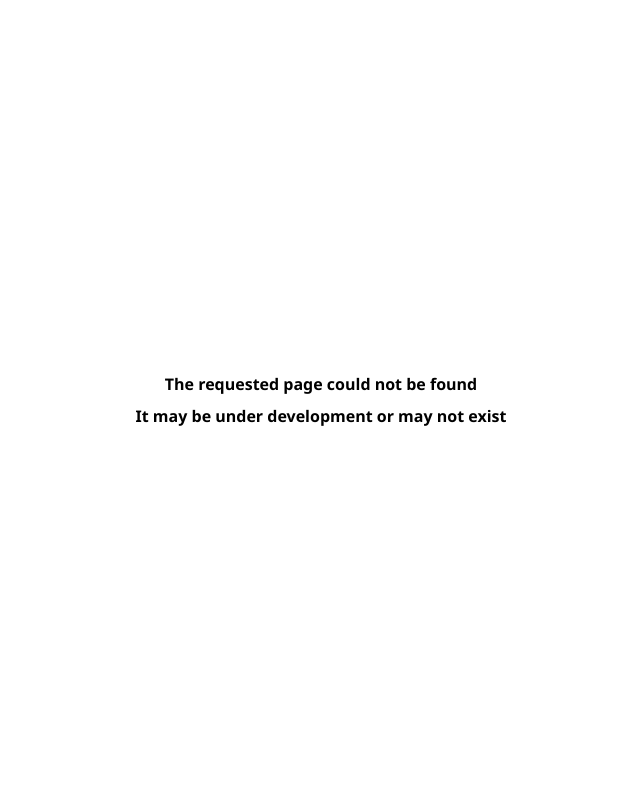
After one commit to mqasim0012/taleem-app, a PHP site: page /path-not-found.php in a window 1280 px wide. The commit adds this page. Shown: the whole page, without its empty margins (319-959 px from the left). Run offline with PHP 8.4, Linux system fonts and the light colour scheme; some libraries are stand-ins or nearby versions.

Commit message:
Some final bug fixes

```diff
--- a/CSS/DashboardCSS.css
+++ b/CSS/DashboardCSS.css
@@ -49,6 +49,7 @@ header ul {
 	float: right;
 	list-style-type: none;
 	padding-right: 10px;
+	padding-bottom: 20px;
 	padding-left: 10px;
 	padding-top: 5px;
 	margin-right: 10px;
--- a/CSS/Discussion.css
+++ b/CSS/Discussion.css
@@ -48,6 +48,7 @@ header ul {
 	float: right;
 	list-style-type: none;
 	padding-right: 10px;
+	padding-bottom: 20px;
 	padding-left: 10px;
 	padding-top: 5px;
 	margin-right: 10px;
--- a/CSS/MainCSS.css
+++ b/CSS/MainCSS.css
@@ -101,6 +101,7 @@ header ul li a:hover {
 .title {
 	position: absolute;
 	top: 30vh;
+	margin-right: 30vw;
 	/* transform: translate(0, 300%); */
 	color: #FFF;
 }
--- a/CSS/Subject_bounds.css
+++ b/CSS/Subject_bounds.css
@@ -41,6 +41,7 @@ header ul {
     float: right;
     list-style-type: none;
     padding-right: 10px;
+    padding-bottom: 12px;
     padding-left: 10px;
     padding-top: 5px;
     margin-right: 10px;
--- a/Dashboard_header.php
+++ b/Dashboard_header.php
@@ -21,7 +21,7 @@
 <header>
 	<div class = "main">
 	<div class = "logo">
-		<img src = "Images/logo.png" />
+		<img src = "logo.png" />
 	</div>
 	<a class = 'menu-icon'><img src="Images/menu.png" alt=""></a>
 	<ul>
--- a/SUBJECTS/Web Development.php
+++ b/SUBJECTS/Web Development.php
@@ -24,7 +24,7 @@
 <header>
 	<div class = "main">
 	<div class = "logo">
-		<img src = "../Images/logo.png" />
+		<img src = "../logo.png" />
 	</div>
 	<ul>
 		<li class = "cool-link"><a href = "../index.php" class = "home">Home</a></li>
--- a/account-settings.php
+++ b/account-settings.php
@@ -1 +1,3 @@
-Under development
+<?php
+    header('Location: path-not-found.php');
+?>
--- a/index.php
+++ b/index.php
@@ -46,13 +46,14 @@
 	  "duration": "1.5",
 	  "opacity": "0",
 	  "reverse": "false"
-      }'>TALEEM</h1>
+      }'>TALEEM</h1><br>
 				<?php
 				if (isset($_SESSION['userId'])) {
 					echo '<p id = "welcome">Welcome '.$_SESSION['username'].'!</p><br />';
-					echo '<a href = "account-settings.php" class = "loggedin">Account Settings</a>';
+					echo '<a href = "account-settings.php" class = "loggedin">Account Settings</a><br><br>';
 				}
 				?>
+				<p>*This is a non-commercial student project.<br> Taleem means 'education' in urdu,<br> if it matches the name of any organizations,<br> it's purely coincidental.</p>
 			</div>
 		</div>
 	</header>
--- /dev/null
+++ b/path-not-found.php
@@ -0,0 +1,33 @@
+<!DOCTYPE html>
+<html>
+<head>
+	<meta charset="utf-8">
+	<meta name="viewport" content="width=device-width, initial-scale=1.0">
+
+	<link rel = "shortcut icon" href = "Images/icon.ico" />
+	<title>Taleem</title>
+
+
+	<link rel='stylesheet' href='http://maxcdn.bootstrapcdn.com/font-awesome/4.3.0/css/font-awesome.min.css'>
+	<link href = "CSS/resetstyle.css" type = "text/css" rel = "stylesheet">
+	<link href = "CSS/MainCSS.css" type = "text/css" rel = "stylesheet">
+    <style>
+        body {
+            width: 100%;
+            height: 100vh;
+            display: flex;
+            flex-flow: row wrap;
+            justify-content: center;
+            align-items: center;
+
+        }
+    </style>
+	<script src = 'https://ajax.googleapis.com/ajax/libs/jquery/3.4.0/jquery.min.js'></script>
+	<script src = "JS/MainJS.js"></script>
+</head>
+<body>
+    <div style="text-align: center">
+        <h1>The requested page could not be found</h1><br>
+        <h3>It may be under development or may not exist</h3>
+    </div>
+</body>
```
